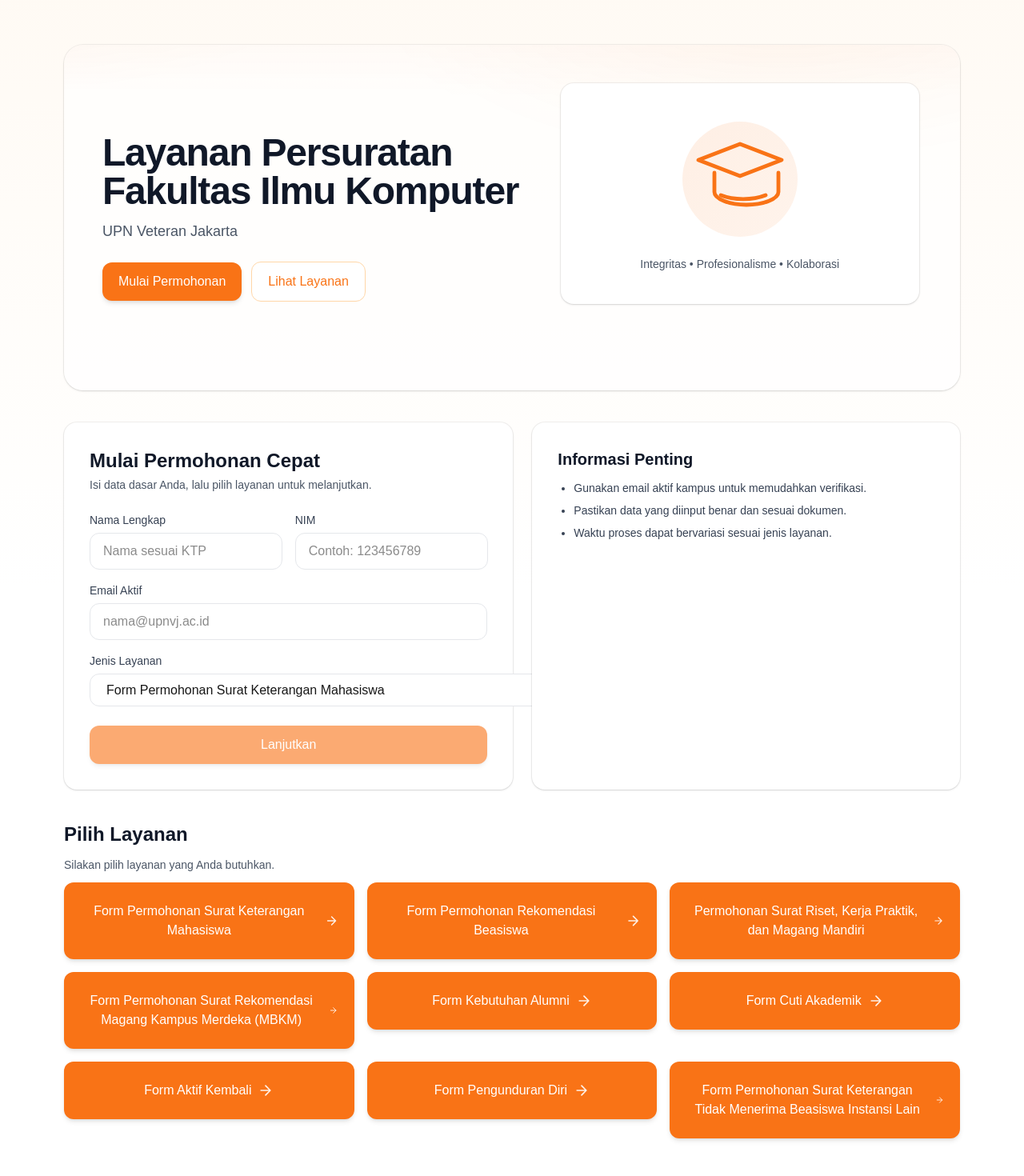
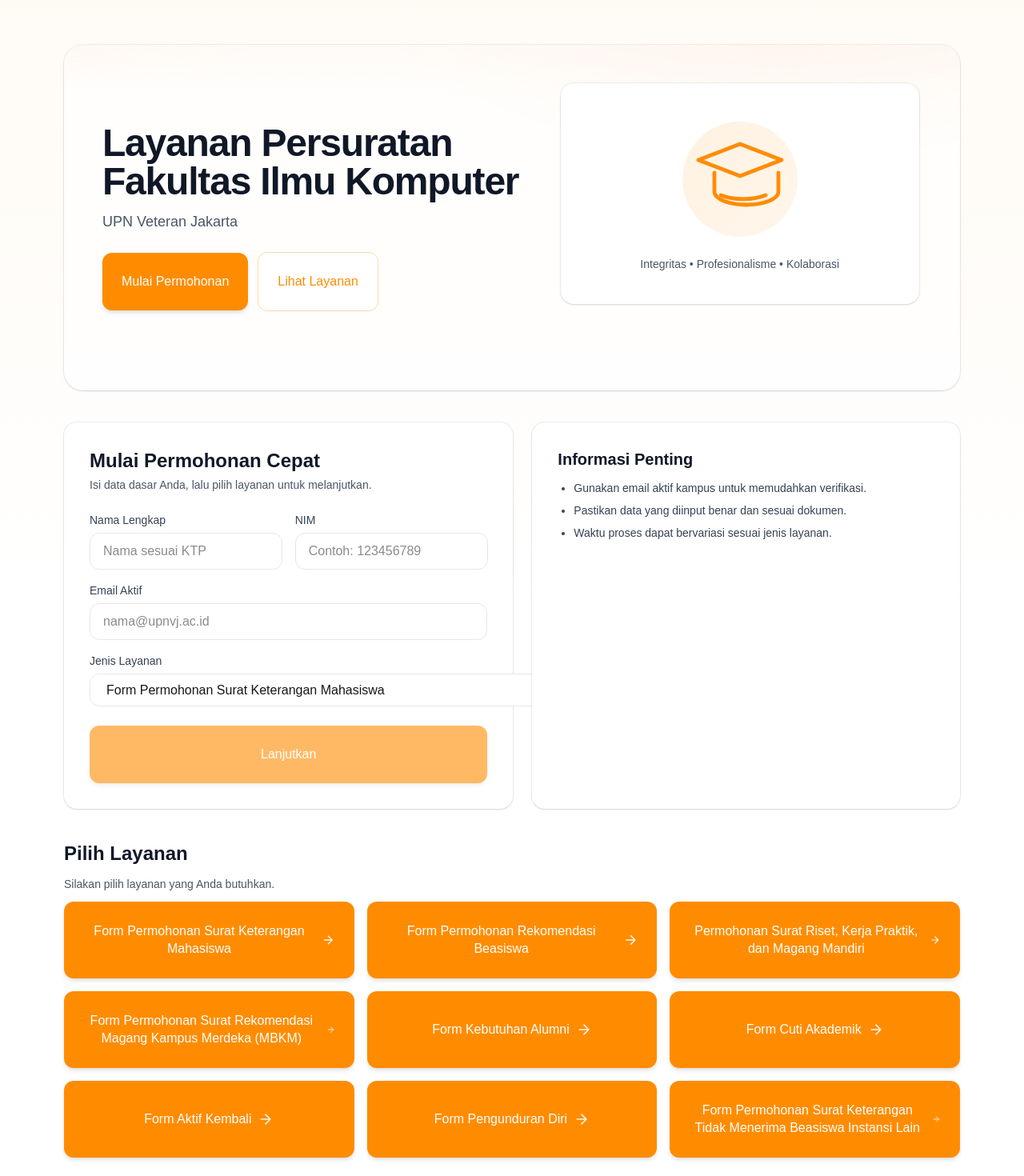
Before and after one commit to muhammadadmiral/project-capstone-surat-permohonan, a Next.js app: page / in a window 1280 px wide. Shown: the top 1470 px of the page at 80% size. Built offline with nearby package versions, Linux system fonts and the light colour scheme.

Commit message:
Refactor button styles to use unified classes and update brand colors in CSS

```diff
--- a/src/app/globals.css
+++ b/src/app/globals.css
@@ -3,8 +3,8 @@
 :root {
   --background: #ffffff;
   --foreground: #171717;
-  --brand: #f97316; /* orange-500 */
-  --brand-600: #ea580c; /* orange-600 */
+  --brand: #FF8C00; /* orange-500 */
+  --brand-600: #C77005; /* orange-600 */
 }
 
 @theme inline {
@@ -41,3 +41,18 @@ body {
 .card {
   @apply rounded-2xl bg-white shadow-sm ring-1 ring-black/5;
 }
+
+/* Unified button styles */
+.btn {
+  @apply inline-flex items-center justify-center rounded-xl px-6 py-6 text-base font-medium transition-colors focus-visible:outline-none focus-visible:ring-2 focus-visible:ring-orange-400;
+}
+
+.btn-full { @apply w-full; }
+
+.btn-primary {
+  @apply bg-brand text-white shadow-md hover:bg-brand-600 disabled:cursor-not-allowed disabled:opacity-60;
+}
+
+.btn-outline {
+  @apply border border-orange-200 bg-white text-brand hover:bg-orange-50;
+}
--- a/src/components/FormLinkButton.tsx
+++ b/src/components/FormLinkButton.tsx
@@ -9,9 +9,9 @@ export default function FormLinkButton({ href, label }: FormLinkButtonProps) {
   return (
     <Link
       href={href}
-      className="block w-full rounded-xl bg-brand px-5 py-6 text-white text-center shadow-md transition-transform duration-200 hover:scale-[1.02] hover:bg-brand-600 focus-visible:scale-[1.02] focus-visible:outline-none focus-visible:ring-2 focus-visible:ring-orange-400 active:scale-[0.99]"
+      className="btn btn-primary btn-full h-full min-h-[84px] md:min-h-[92px] lg:min-h-[96px] text-center transition-transform duration-200 hover:scale-[1.02] active:scale-[0.99]"
     >
-      <span className="font-medium inline-flex items-center justify-center gap-2">
+      <span className="font-medium inline-flex items-center justify-center gap-2 whitespace-normal break-words leading-snug">
         {label}
         <svg
           xmlns="http://www.w3.org/2000/svg"
--- a/src/components/FormLinksGrid.tsx
+++ b/src/components/FormLinksGrid.tsx
@@ -29,10 +29,10 @@ export default function FormLinksGrid({ links }: FormLinksGridProps) {
       initial="hidden"
       whileInView="show"
       viewport={{ once: true, amount: 0.2 }}
-      className="grid grid-cols-1 gap-4 sm:grid-cols-2 lg:grid-cols-3"
+      className="grid grid-cols-1 gap-4 sm:grid-cols-2 lg:grid-cols-3 items-stretch content-stretch"
     >
       {links.map((itemLink) => (
-        <motion.div key={itemLink.href} variants={item}>
+        <motion.div key={itemLink.href} variants={item} className="h-full">
           <FormLinkButton href={itemLink.href} label={itemLink.label} />
         </motion.div>
       ))}
--- a/src/components/Hero.tsx
+++ b/src/components/Hero.tsx
@@ -34,13 +34,13 @@ export default function Hero() {
           >
             <a
               href="#mulai"
-              className="inline-flex items-center justify-center rounded-xl bg-brand px-5 py-3 text-white shadow-md hover:bg-brand-600 transition-colors"
+              className="btn btn-primary"
             >
               Mulai Permohonan
             </a>
             <a
               href="#layanan"
-              className="inline-flex items-center justify-center rounded-xl border border-orange-200 bg-white px-5 py-3 text-brand hover:bg-orange-50 transition-colors"
+              className="btn btn-outline"
             >
               Lihat Layanan
             </a>
--- a/src/components/QuickStartForm.tsx
+++ b/src/components/QuickStartForm.tsx
@@ -151,7 +151,7 @@ export default function QuickStartForm() {
           <button
             type="submit"
             disabled={!valid}
-            className="inline-flex w-full items-center justify-center rounded-xl bg-brand px-5 py-3 text-white shadow-md transition-colors hover:bg-brand-600 disabled:cursor-not-allowed disabled:opacity-60"
+            className="btn btn-primary btn-full"
           >
             Lanjutkan
           </button>
```
